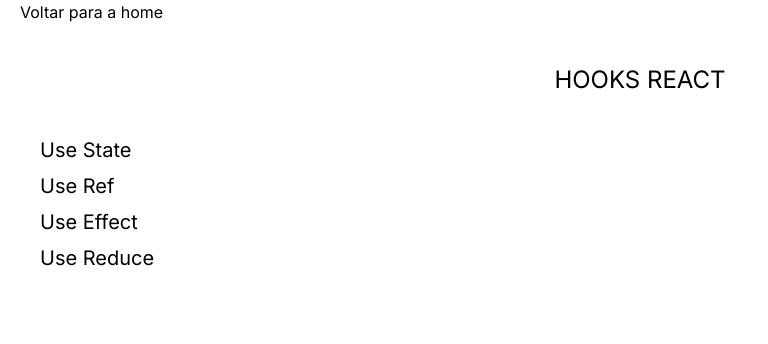
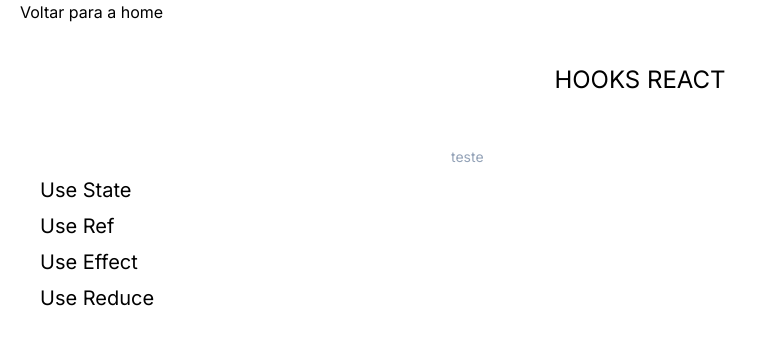
Before and after one commit to matheusapostulo/hooks-react-study, a Next.js app: page / in a window 1280 px wide. Shown: the top 344 px of the page, without its empty margins (0-768 px from the left). Built offline with nearby package versions, Linux system fonts and the light colour scheme.

Commit message:
mecanismoi para descobrir teclas

```diff
--- a/src/app/page.js
+++ b/src/app/page.js
@@ -1,5 +1,7 @@
+'use client'
 import Image from 'next/image'
 import Link from 'next/link'
+import { useState } from 'react'
 
 const ListItem = (props) => {
   console.log(props.href)
@@ -13,11 +15,29 @@ const ListItem = (props) => {
 }
 
 export default function Home() {
+  const [tecla, setTecla] = useState("")
+
+  const handleSubmit = (e) => {
+    e.preventDefault()
+    console.log(e.on)
+    setTecla(`${e.keyCode} ${e.key}`)
+  }
+
   return (
     <div className='flex flex-col items-center p-10 h-screen bg-white'>
       <h1 className='text-black text-2xl mb-10'>
         HOOKS REACT
       </h1>
+      <input
+        type="text"
+        value={tecla}
+        onKeyDown={(e) => handleSubmit(e)}
+        // fazendo a barra de pesquisa se adaptar a 3 diferentes tamanhos de telas (Trocar o "lg:py-2" quando arrumar a altura do select)
+        // Diminuir text do placeholder quando vai pro mobile
+        className="py-1 pr-1 placeholder:text-xs sm:pr-11 lg:py-2 lg:pr-36 rounded-lg dark:text-slate-600 text-slate-500 placeholder:text-slate-400 lg:placeholder:text-sm focus:ring-yellow-600 focus:border-amber-600"
+        placeholder={"teste"}
+      />
+      <h1 className='text-black'>{tecla}</h1>
       <ol className='text-black self-start space-y-2'>
         <ListItem href="useState">
           Use State
--- a/src/app/useRef/page.js
+++ b/src/app/useRef/page.js
@@ -59,10 +59,6 @@ export default function useRefPage(){
                 <h3 className="text-rose-900 text-2xl font-bold mb-1">APAGAR INPUT DO NOME</h3>
                 <ExempleFocus/>
            </div>
-
-
-
-
         </div>
 
     )
```
